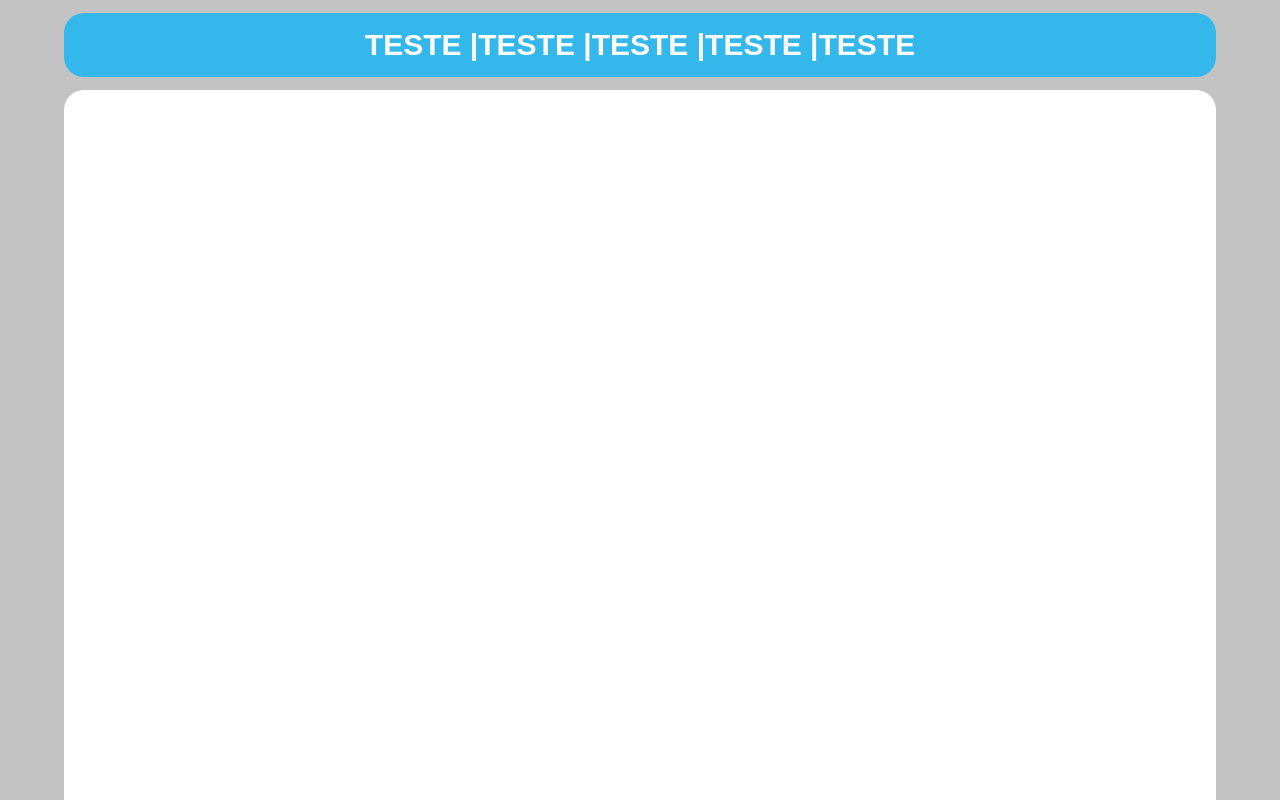
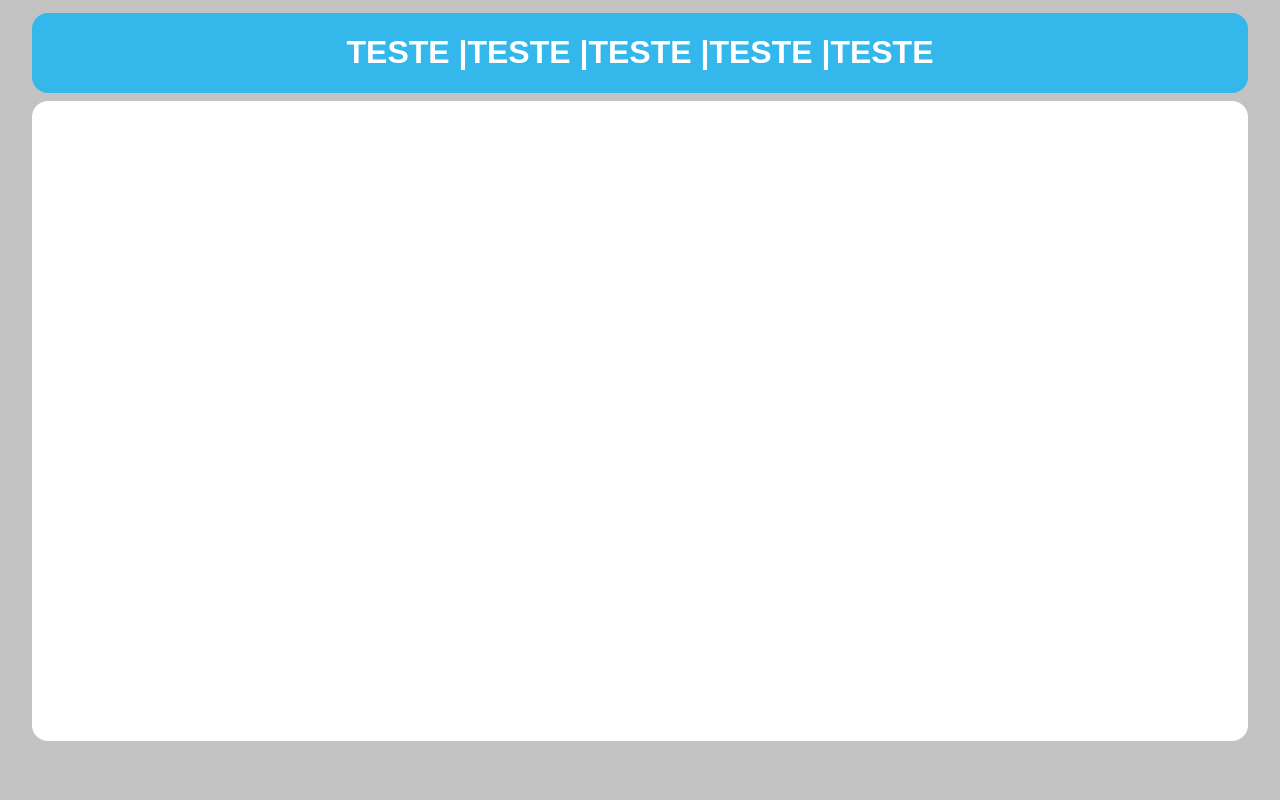
Before and after one commit to Faran42/portalfarma, a React (Create React App) app: page / in a window 1280 px wide. Shown: the top 800 px of the page. Built offline with nearby package versions, Linux system fonts and the light colour scheme.

Commit message:
update 2907

```diff
--- a/src/components/BodyContainer/styles.js
+++ b/src/components/BodyContainer/styles.js
@@ -3,17 +3,17 @@ import styled from "styled-components";
 export const Container = styled.div`
   background-color: #ffffff;
 
-  width: 90%;
-  height: 900px;
+  width: 95vw;
+  height: 80vh;
 
   display: flex;
 
   justify-content: center;
   align-items: center;
 
-  margin-left: 5%;
-  margin-top: 1%;
+  margin-left: 2.5vw;
+  margin-top: 1vh;
 
-  border-radius: 20px;
+  border-radius: 2vh;
 
 `;
--- a/src/components/Header/styles.js
+++ b/src/components/Header/styles.js
@@ -5,7 +5,8 @@ export const Container = styled.div`
 
   background-color: #34b7eb;
 
-  width: 90%;
+  width: 95vw;
+  height: 10vh;
 
   margin: 0;
 
@@ -14,15 +15,15 @@ export const Container = styled.div`
   justify-content: center;
   align-items: center;
 
-  border-radius: 20px;
+  border-radius: 2vh;
 
   margin-top: 1%;
-  margin-left: 5%;
+  margin-left: 2.5vw;
   padding: 15px;
 
 `;
 
 export const Text = styled.h1`
-  font-size: 30px;
+  font-size: 4vh;
   color: #fff;
 `;
```
